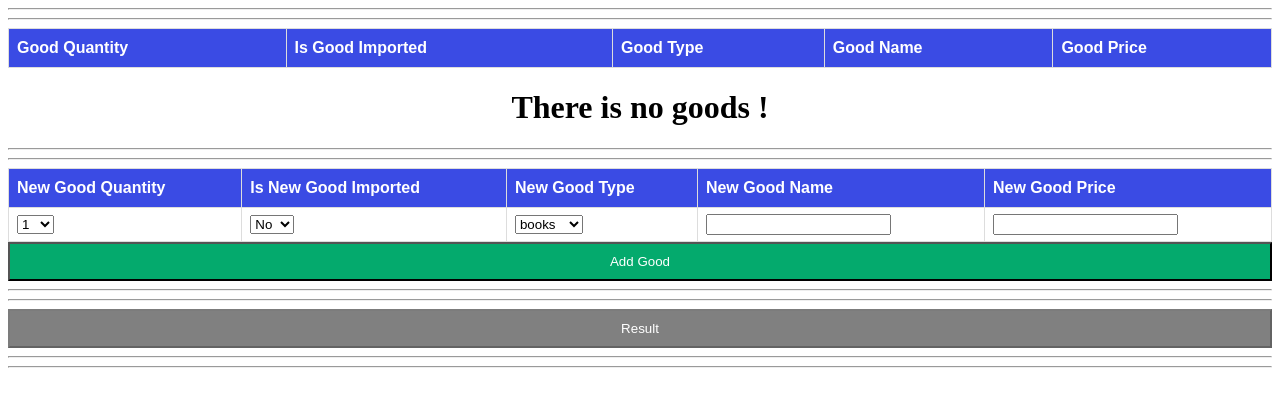
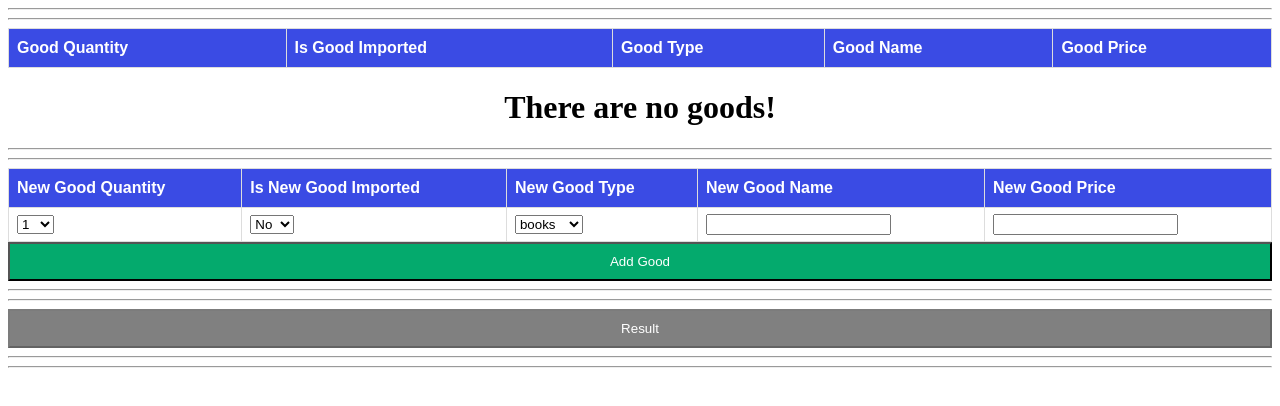
Before and after one commit to 12345126/ed13gqe, a React (Create React App) app: page / in a window 1280 px wide. Both pictures are taken after a click on the button "Reset". Shown: the top 406 px of the page. Built offline with nearby package versions, Linux system fonts and the light colour scheme.

Commit message:
update not goods displayed text

```diff
--- a/src/components/GoodsList.tsx
+++ b/src/components/GoodsList.tsx
@@ -31,6 +31,6 @@ export const GoodsList:FC<GoodListInterface> = (prams) => {
                 })}
             </tbody>
         </table>
-        {(goods.length === 0) ? <h1 style={{textAlign:'center'}}>There is no goods !</h1> : <></>}
+        {(goods.length === 0) ? <h1 style={{textAlign:'center'}}>There are no goods!</h1> : <></>}
     </>
 }
```
